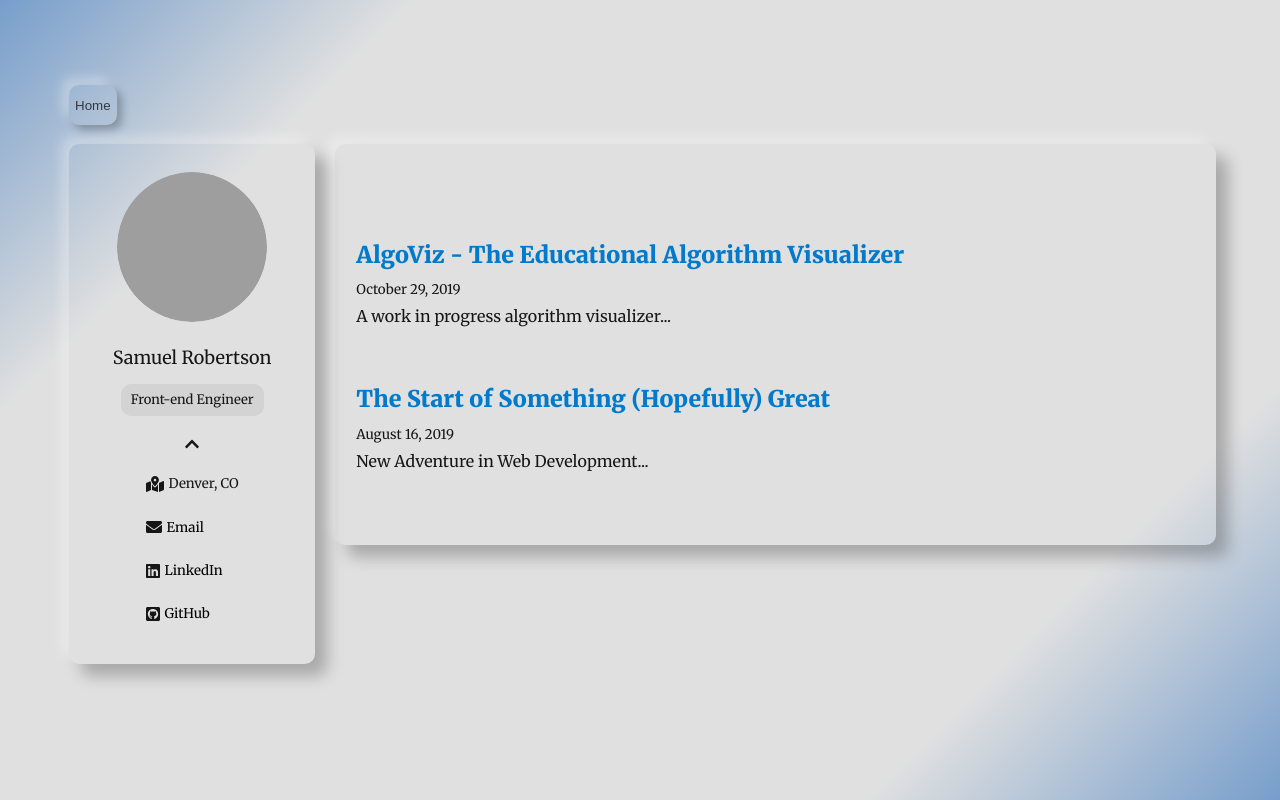
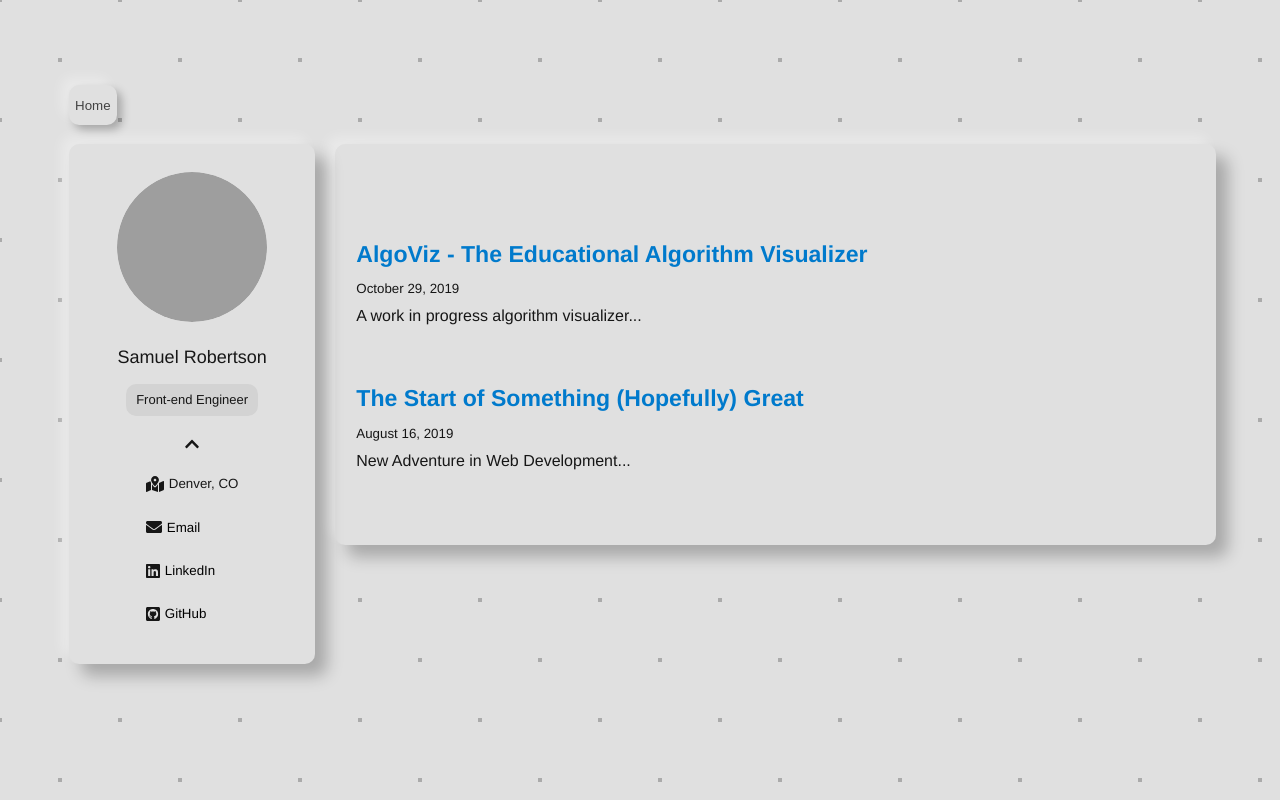
Before and after one commit to sm0ol/SrobDevNetlify, a Gatsby site: page / in a window 1280 px wide. Built offline with nearby package versions, Linux system fonts and the light colour scheme; Gatsby itself is replaced by a stand-in of ours; some packages are replaced by stand-ins of ours; grey boxes are pictures that could not be loaded.

Commit message:
Bulk of redesign done!

```diff
--- a/src/components/layout.js
+++ b/src/components/layout.js
@@ -5,10 +5,12 @@ import QuickBio from "./quickBio"
 
 import '../styles/layout.scss';
 class Layout extends React.Component {
+
   render() {
     const { navlinks, children } = this.props
 
     return (
+      <div className="global-container">
         <div className="layout">
           <Navbar navlinks={navlinks}/>
           <div
@@ -27,6 +29,7 @@ class Layout extends React.Component {
             </div>
           </div>
         </div>
+      </div>
     )
   }
 }
--- a/src/components/navbar.scss
+++ b/src/components/navbar.scss
@@ -8,13 +8,12 @@
     flex-flow: row;
     flex-grow: 1;
     justify-content: flex-start;
-    width: 100%;
-    max-width: 80vw;
+    width: 80vw;
 }
 
 .navbar__button-neumorphic {
     border: none;
-    background: none;
+    background: #e0e0e0;
     cursor: pointer;
     border-radius: 10px;
     box-shadow: 5px 5px 8px 0 rgba(0, 0, 0, 0.25),
@@ -36,5 +35,6 @@
 @media only screen and (min-width: 320px) and (max-width: 480px) {
     .navbar__container {
         justify-content: center;
+        width: 100%;
     }
 }
--- a/src/components/quickBio.js
+++ b/src/components/quickBio.js
@@ -9,8 +9,8 @@ import React from "react"
 import { useStaticQuery, graphql } from "gatsby"
 import Image from "gatsby-image"
 import { library } from '@fortawesome/fontawesome-svg-core';
-import { fab, faLinkedin, faGithub, faGithubSquare } from '@fortawesome/free-brands-svg-icons';
-import { faMapMarkedAlt, faEnvelope, faArrowAltCircleDown, faChevronDown, faChevronUp } from '@fortawesome/free-solid-svg-icons';
+import { fab, faLinkedin, faGithubSquare } from '@fortawesome/free-brands-svg-icons';
+import { faMapMarkedAlt, faEnvelope, faChevronDown, faChevronUp } from '@fortawesome/free-solid-svg-icons';
 import { FontAwesomeIcon } from '@fortawesome/react-fontawesome';
 
 import { rhythm } from "../utils/typography"
@@ -32,15 +32,12 @@ const QuickBio = () => {
       site {
         siteMetadata {
           author
-          social {
-            twitter
-          }
         }
       }
     }
   `)
 
-  const { author, social } = data.site.siteMetadata
+  const { author } = data.site.siteMetadata
   const [showInfo, setShowInfo] = React.useState(true);
   return (
     <div
@@ -55,9 +52,7 @@ const QuickBio = () => {
         fixed={data.avatar.childImageSharp.fixed}
         alt={author}
         style={{
-        //   marginRight: rhythm(1 / 2),
           marginBottom: `20px`,
-        //   minWidth: 50,
           borderRadius: `100%`,
         }}
         imgStyle={{
@@ -97,13 +92,13 @@ const QuickBio = () => {
           </div>
           <div className="bio__row">
               <FontAwesomeIcon icon={faLinkedin}/>
-              <a href="https://www.linkedin.com/in/srob-dev" target="_blank" className="bio__a">
+              <a href="https://www.linkedin.com/in/srob-dev" target="_blank" rel="noopener noreferrer" className="bio__a">
                   LinkedIn
               </a>
           </div>
           <div className="bio__row">
               <FontAwesomeIcon icon={faGithubSquare} />
-              <a href="https://github.com/sRobDev" target="_blank" className="bio__a">
+              <a href="https://github.com/sRobDev" target="_blank" rel="noopener noreferrer" className="bio__a">
                   GitHub
               </a>
           </div>
@@ -114,9 +109,3 @@ const QuickBio = () => {
 }
 
 export default QuickBio
-{/* I'm <strong>{author}</strong> and I live and work in Denver
-        as a UI Engineer.
-        {` `}
-        <a href={`https://twitter.com/${social.twitter}`}>
-          Follow me on Twitter!
-        </a> */}
--- a/src/pages/index.js
+++ b/src/pages/index.js
@@ -1,7 +1,6 @@
 import React from "react"
 import { Link, graphql } from "gatsby"
 
-import Bio from "../components/bio"
 import Layout from "../components/layout"
 import SEO from "../components/seo"
 import { rhythm } from "../utils/typography"
@@ -26,6 +25,7 @@ class BlogIndex extends React.Component {
                     <h3
                       style={{
                         marginBottom: rhythm(1 / 4),
+                        fontFamily: `"Proxima Nova", "Helvetica Neue", Helvetica, Arial, sans-serif`
                       }}
                     >
                       <Link style={{ boxShadow: `none` }} to={node.fields.slug}>
--- a/src/styles/global.scss
+++ b/src/styles/global.scss
@@ -7,6 +7,17 @@
 
 html, body, #___gatsby {
     height: 100%;
+    // background: rgba(224,224,224,1);
+    font-family: "Proxima Nova", "Helvetica Neue", Helvetica, Arial, sans-serif;
+    font-style: normal;
+    font-weight: 100;
+    overflow-y: auto;
+    background-image: radial-gradient(#ABABAB 3%, transparent 3%), radial-gradient(#ABABAB 3%, transparent 3%);
+    background-color: #E0E0E0;
+    background-position: 0 0, 60px 60px;
+    background-size: 120px 120px;
+    // background-position: 0 0, 75px 75px;
+    // background-size: 150px 150px;
 }
 
 body {
--- a/src/styles/layout.scss
+++ b/src/styles/layout.scss
@@ -1,9 +1,17 @@
+.global-container {
+    height: 100%;
+    width: 100%;
+    background: #e0e0e0;
+
+    //TODO: look into adding this gradient in the future
+    // background: rgb(119,158,203);
+    // background: linear-gradient(135deg, rgba(119,158,203,1) 0%, rgba(224,224,224,1) 20%, rgba(224,224,224,1) 52%, rgba(224,224,224,1) 80%, rgba(119,158,203,1) 100%);
+}
+
 .layout {
     display: flex;
     flex-flow: column;
     position: absolute;
-    // height: 100%;
-    // width: 100%;
     top: 10%;
     left: 5%;
     right: 5%;
@@ -20,7 +28,7 @@
     flex-grow: 1;
     flex-flow: column;
     height: 100%;
-    background-color: transparent;
+    background-color: #e0e0e0;
     border-radius: 10px;
     box-shadow:
         12px 12px 16px 0 rgba(0, 0, 0, 0.25),
--- a/src/styles/quickBio.scss
+++ b/src/styles/quickBio.scss
@@ -1,9 +1,6 @@
-// @import '../utils/typography.js';
-
 .bio {
     margin: 5px 20px 5px 5px;
-    // background: #e0e0e0;
-    background: transparent;
+    background: #e0e0e0;
     height: 100%;
     position: sticky;
     display: flex;
@@ -52,10 +49,11 @@
     align-items: center;
     padding: 10px 20px 10px 20px;
     justify-content: flex-start;
+    border-radius: 10px;
+    transition: background-color 0.3s ease-in-out;
 
     &:hover {
-        background: #779ecb;
-        border-radius: 10px;
+        background-color: #779ecb;
         cursor: pointer;
     }
 }
@@ -69,21 +67,8 @@
 }
 
 @media only screen and (min-width: 320px) and (max-width: 480px) {
-    // .bio__extra-info {
-    //     visibility: hidden;
-    //     display: none;
-    // }
-
     .bio {
-        // height: auto;
-        // margin-right: auto;
         width: 100%;
         margin: auto;
     }
 }
-
-@media only screen and (min-width: 480px) {
-    // .bio__expand-icon {
-    //     display: none;
-    // }
-}
--- a/src/templates/blog-post.js
+++ b/src/templates/blog-post.js
@@ -1,9 +1,7 @@
 import React from "react"
 import { Link, graphql } from "gatsby"
 
-import Bio from "../components/bio"
 import Layout from "../components/layout"
-import Navbar from "../components/navbar"
 import SEO from "../components/seo"
 import { rhythm, scale } from "../utils/typography"
 
--- a/src/utils/typography.js
+++ b/src/utils/typography.js
@@ -1,7 +1,6 @@
 import Typography from "typography"
 import Wordpress2016 from "typography-theme-wordpress-2016"
 // import { useStaticQuery, graphql } from "gatsby"
-import image from '../../content/assets/blur-breathtaking-clouds-1903702.jpg'
 
 Wordpress2016.overrideThemeStyles = () => {
   // const data = useStaticQuery(graphql`
@@ -28,24 +27,19 @@ Wordpress2016.overrideThemeStyles = () => {
     "a.gatsby-resp-image-link": {
       boxShadow: `none`,
     },
-    "body": {
-      // height: `100vh`,
-      background: `rgb(119,158,203)`,
-      background: `linear-gradient(135deg, rgba(119,158,203,1) 0%, rgba(224,224,224,1) 20%, rgba(224,224,224,1) 52%, rgba(224,224,224,1) 80%, rgba(119,158,203,1) 100%)`,
-      // background: `linear-gradient(135deg, rgba(120,120,120,1) 0%, rgba(224,224,224,1) 20%, rgba(224,224,224,1) 52%, rgba(224,224,224,1) 80%, rgba(120,120,120,1) 100%)`,
-      // display: `flex`,
-      // backgroundPosition: `fixed`,
-      // backgroundRepeat: `no-repeat`,
-      // flexFlow: `column`,
-      // alignItems: `center`,
-      // justifyContent: `center`
-    }
+    "body": {}
   }
 }
 
 delete Wordpress2016.googleFonts
 
 const typography = new Typography(Wordpress2016)
+// const typography = new Typography({
+//   bodyFontFamily: [
+//     "Arial",
+//     "sans-serif",
+//   ]
+// })
 
 // Hot reload typography in development.
 if (process.env.NODE_ENV !== `production`) {
```
Also changed, not shown: src/components/navbar.js (+0 -10 lines), 1 other file. Lines whose indentation alone changed are shown as unchanged.
